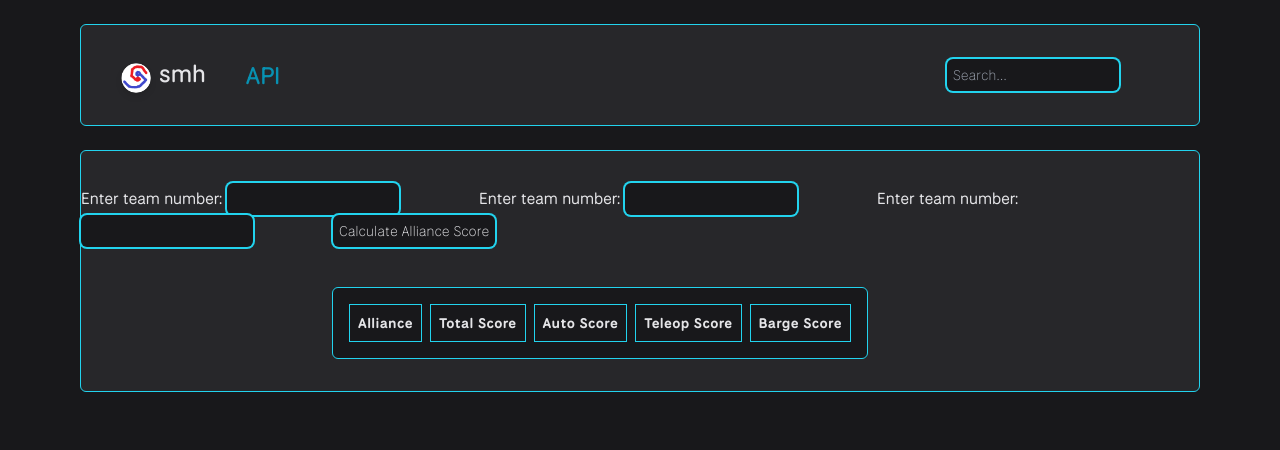
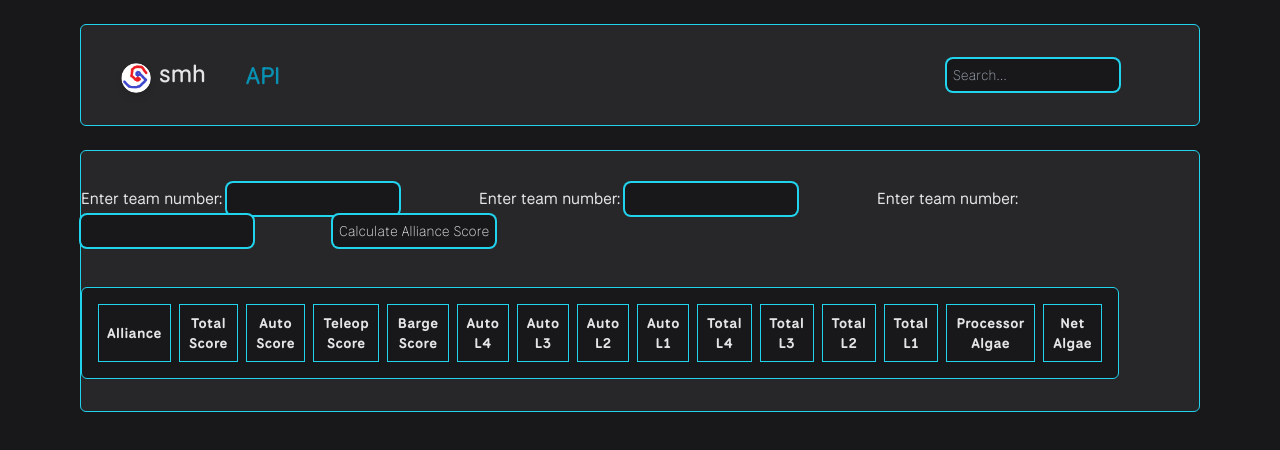
Before and after one commit to PlexagonStuff/statbotics-but-bad-frontend, a Next.js app: page / in a window 1280 px wide. Shown: the top 450 px of the page. Built offline with nearby package versions, Linux system fonts and the light colour scheme.

Commit message:
Updated Alliance Sim Table

```diff
--- a/pages/index.js
+++ b/pages/index.js
@@ -27,12 +27,10 @@ export default function Index() {
     var tBody = document.getElementById("tableBody");
     var tList = document.createElement("tr");
     for (var data in response) {
-      if (data == "alliance" || data == "totalScore" || data =="autoScore" || data == "teleopScore" || data == "bargeScore") {
         var tData = document.createElement("td");
         tData.textContent = response[data].toString();
         tData.className = "border border-cyan-400 p-2"
         tList.appendChild(tData);
-      }
     }
     tBody.appendChild(tList);
   }
@@ -64,6 +62,16 @@ export default function Index() {
           <th className="border border-cyan-400 p-2">Auto Score</th>
           <th className="border border-cyan-400 p-2">Teleop Score</th>
           <th className="border border-cyan-400 p-2">Barge Score</th>
+          <th className="border border-cyan-400 p-2">Auto L4</th>
+          <th className="border border-cyan-400 p-2">Auto L3</th>
+          <th className="border border-cyan-400 p-2">Auto L2</th>
+          <th className="border border-cyan-400 p-2">Auto L1</th>
+          <th className="border border-cyan-400 p-2">Total L4</th>
+          <th className="border border-cyan-400 p-2">Total L3</th>
+          <th className="border border-cyan-400 p-2">Total L2</th>
+          <th className="border border-cyan-400 p-2">Total L1</th>
+          <th className="border border-cyan-400 p-2">Processor Algae</th>
+          <th className="border border-cyan-400 p-2">Net Algae</th>
         </tr>
       </thead>
       <tbody id="tableBody">
```
